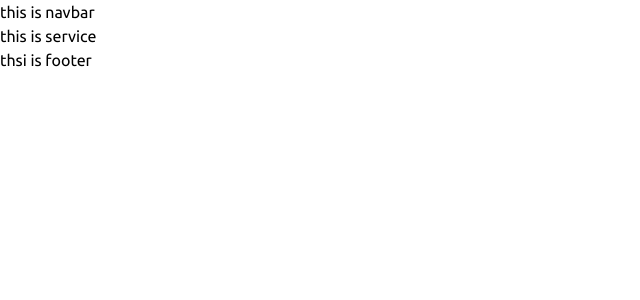
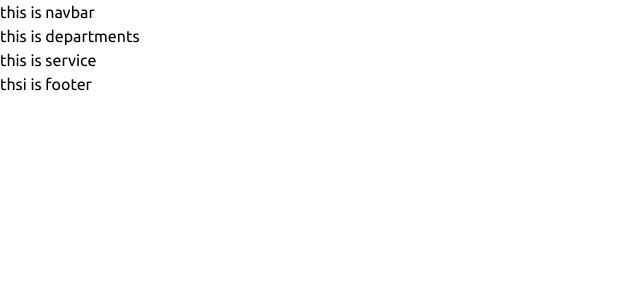
Before and after one commit to ThisIsKhalid/healthy-elite, a Next.js app: page / in a window 1280 px wide. Shown: the top 300 px of the page, without its empty margins (0-640 px from the left). Built offline with nearby package versions, Linux system fonts and the light colour scheme.

Commit message:
added department

```diff
--- /dev/null
+++ b/src/components/Home/Departments.js
@@ -0,0 +1,11 @@
+import React from 'react';
+
+const Departments = () => {
+    return (
+        <div>
+            <h2>this is departments</h2>
+        </div>
+    );
+};
+
+export default Departments;
--- a/src/pages/index.js
+++ b/src/pages/index.js
@@ -1,5 +1,6 @@
 import Footer from "@/components/Footer";
 import Header from "@/components/Header";
+import Departments from "@/components/Home/Departments";
 import Services from "@/components/Home/Services";
 import styles from "@/styles/Home.module.css";
 import Head from "next/head";
@@ -15,7 +16,8 @@ export default function Home() {
       </Head>
       <main>
         <Header />
-        <Services/>
+        <Departments />
+        <Services />
         <Footer />
       </main>
     </>
```
